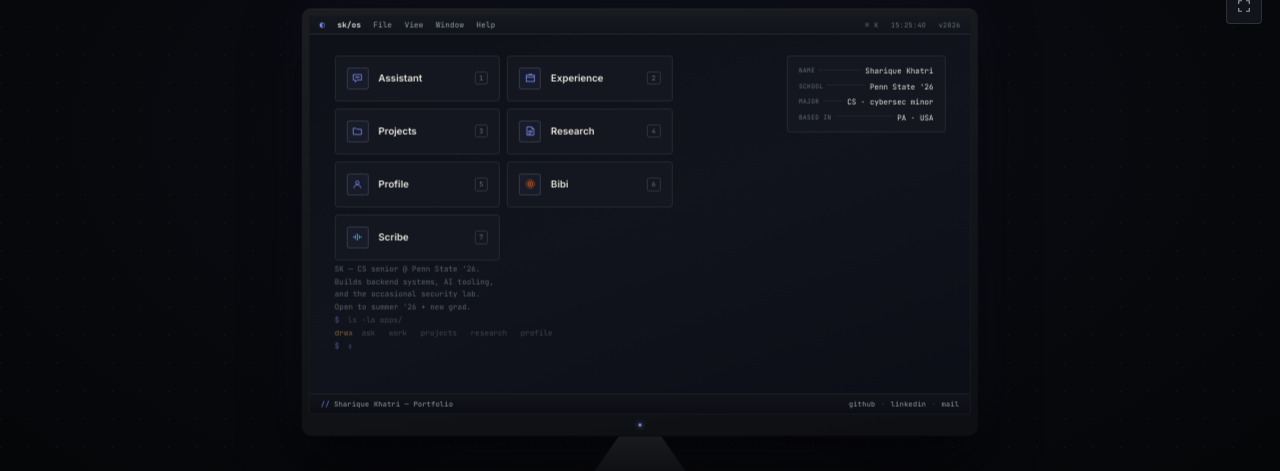
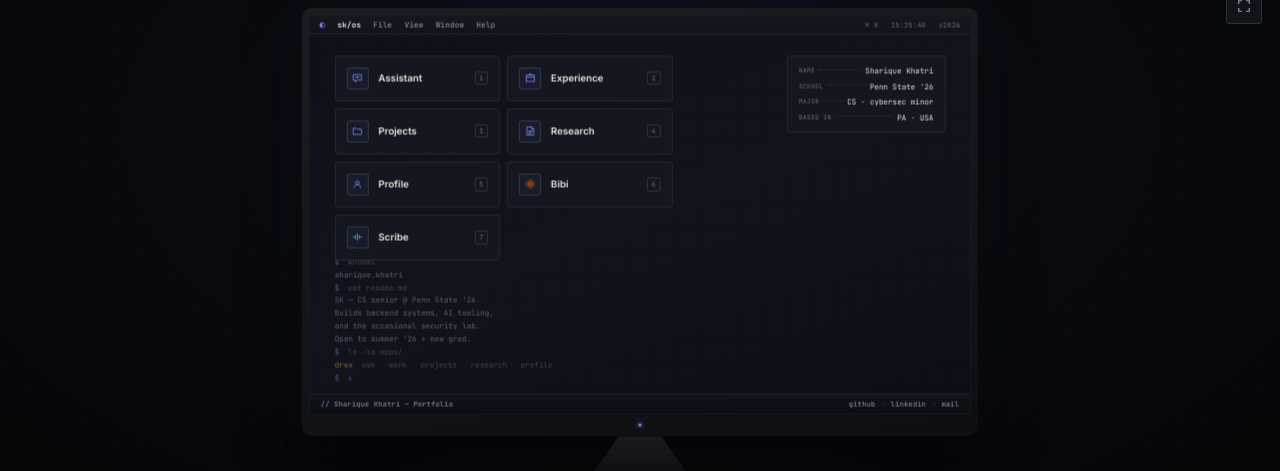
Before and after one commit to sharique2004/Flask-Website, a Flask app: page / in a window 1280 px wide. Shown: the part 30-501 px from the top of the page. Run offline with Flask 3, Linux system fonts and the light colour scheme; some web fonts are replaced.

Commit message:
Lower the desktop terminal text so the Scribe tile doesn't cover it
Co-Authored-By: Claude Fable 5 <noreply@anthropic.com>

```diff
--- a/static/styles.css
+++ b/static/styles.css
@@ -226,7 +226,7 @@ a { color: inherit; text-decoration: none; }
 /* Background terminal */
 .motd {
   position: absolute;
-  left: 36px; bottom: 60px;
+  left: 36px; bottom: 14px;
   font-family: var(--ff-mono);
   font-size: 11px;
   line-height: 1.7;
```
